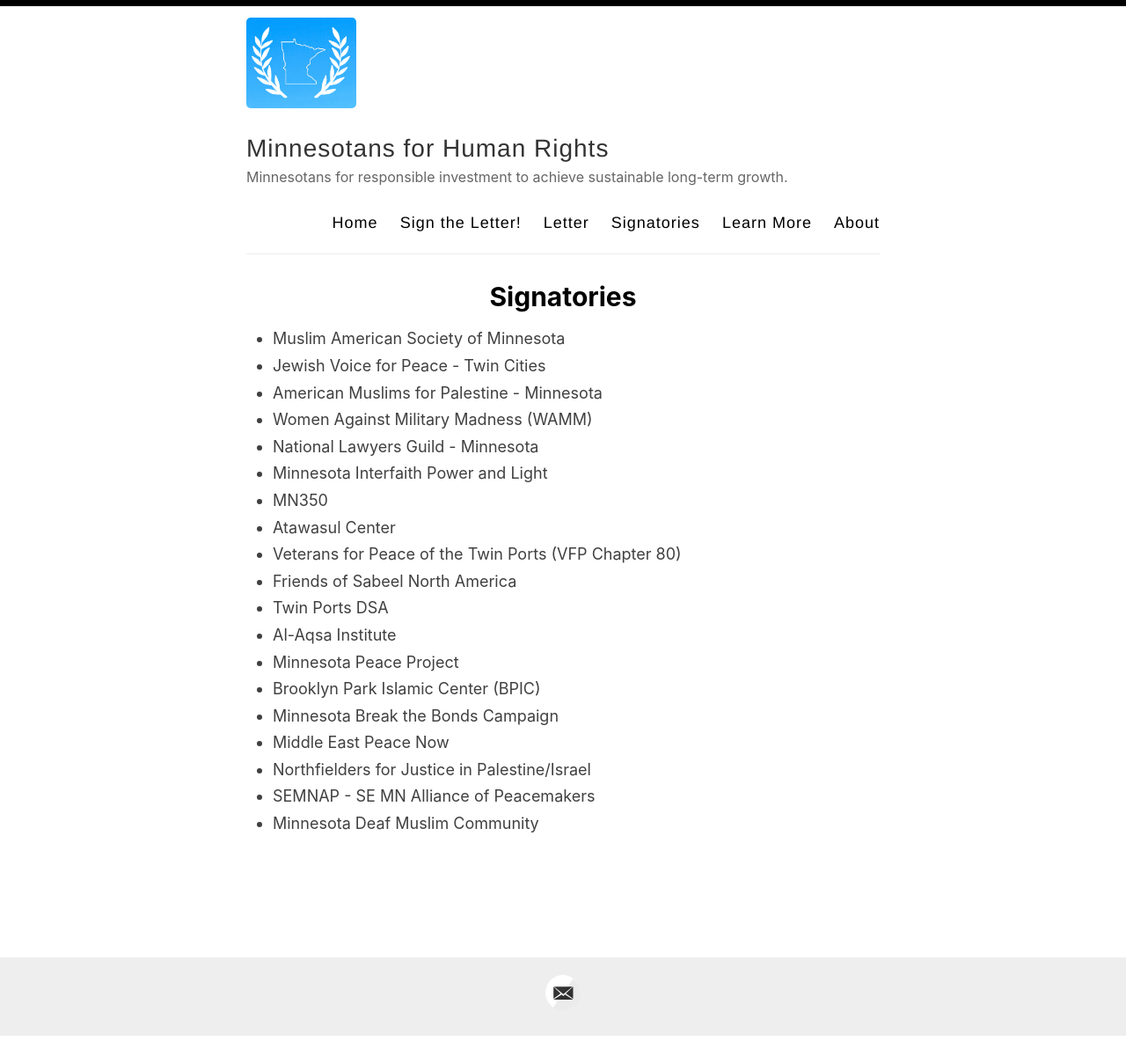
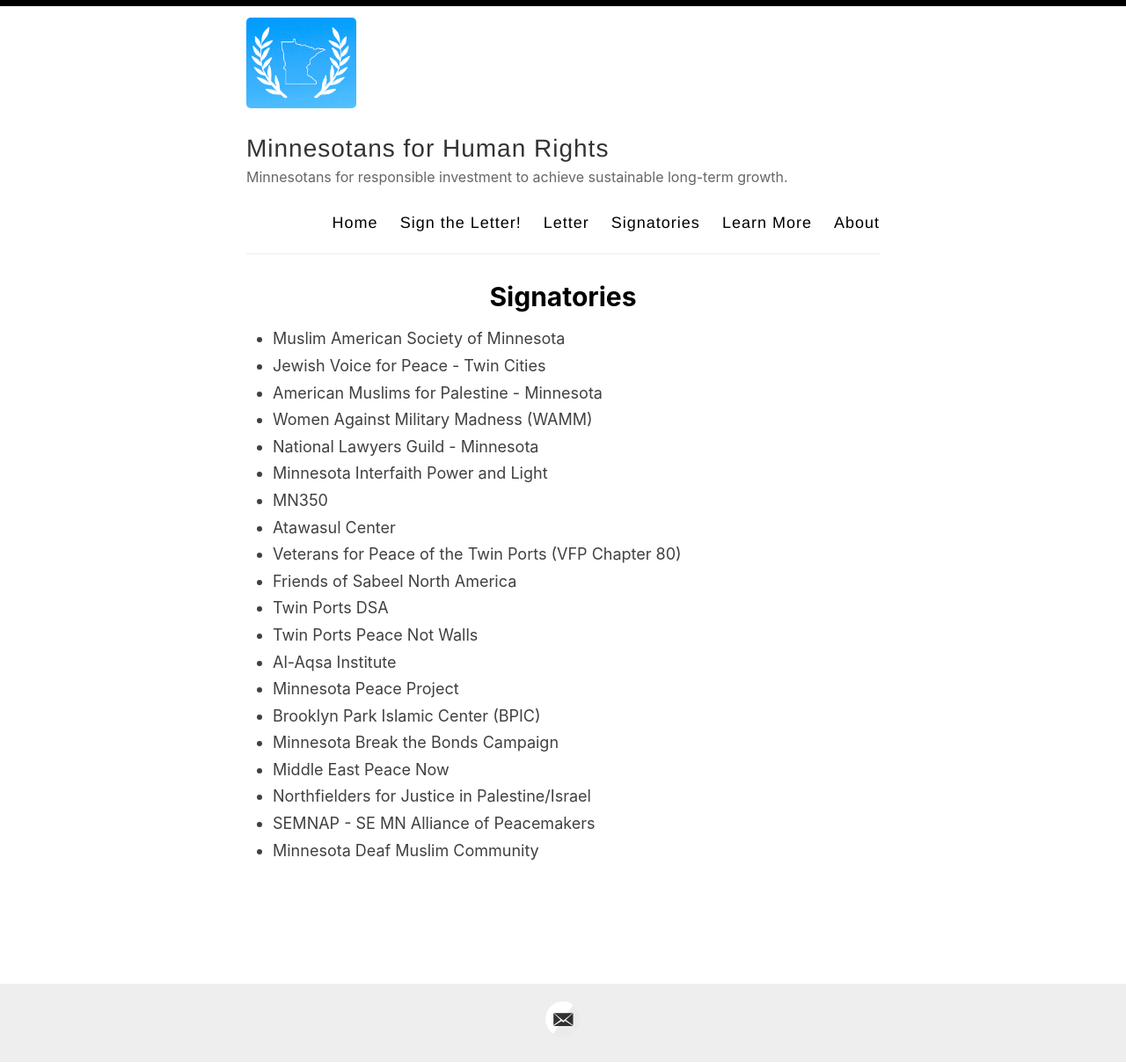
Before and after one commit to adamrahim/adamrahim.github.io, a Jekyll site: the page built from _posts/2020-12-24-signatories.md, in a window 1280 px wide. Shown: the whole page at 88% size. Built offline with Jekyll 4.4.1, drawn with Linux system fonts in a browser that asks for light colours; before the commit the page ends 1177 px from its top, so only the background shows below that.

Commit message:
Update 2020-12-24-signatories.md

```diff
--- a/_posts/2020-12-24-signatories.md
+++ b/_posts/2020-12-24-signatories.md
@@ -14,6 +14,7 @@
 - Veterans for Peace of the Twin Ports (VFP Chapter 80)
 - Friends of Sabeel North America
 - Twin Ports DSA
+- Twin Ports Peace Not Walls
 - Al-Aqsa Institute
 - Minnesota Peace Project
 - Brooklyn Park Islamic Center (BPIC)
```
